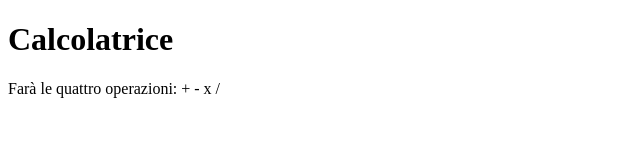
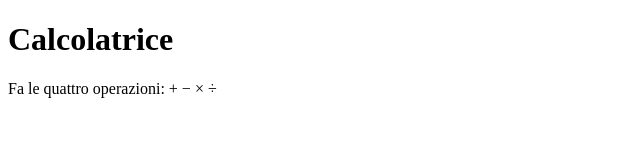
Before and after one commit to allocca2009-collab/calc, a plain HTML site: page index.html in a window 1280 px wide. Shown: the full height of the page, 0-640 px from the left. Drawn offline with Linux system fonts and the light colour scheme.

Commit message:
Correggo la frase della prima pagina

```diff
--- a/index.html
+++ b/index.html
@@ -6,6 +6,6 @@
 </head>
 <body>
 	<h1>Calcolatrice</h1>
-	<p>Farà le quattro operazioni: + - x /</p>
+	<p>Fa le quattro operazioni: + − × ÷</p>
 </body>
 </html>
```
